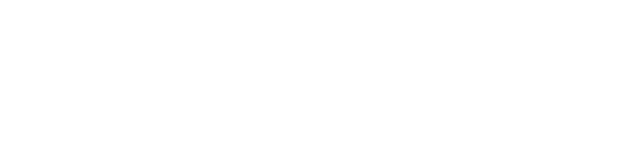
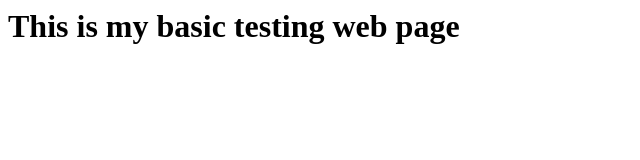
Before and after one commit to Addalin-CP3445/testing, a plain HTML site: page index.html in a window 1280 px wide. Shown: the whole page, without its empty margins (0-640 px from the left). Drawn offline with Linux system fonts and the light colour scheme.

Commit message:
Some info

```diff
--- a/index.html
+++ b/index.html
@@ -1,8 +1,11 @@
 <html>
-    <head>
 
-    </head>
-    <body>
+<head>
+    <title>My test site</title>
+</head>
 
-    </body>
+<body>
+<h1>This is my basic testing web page</h1>
+</body>
+
 </html>
```
